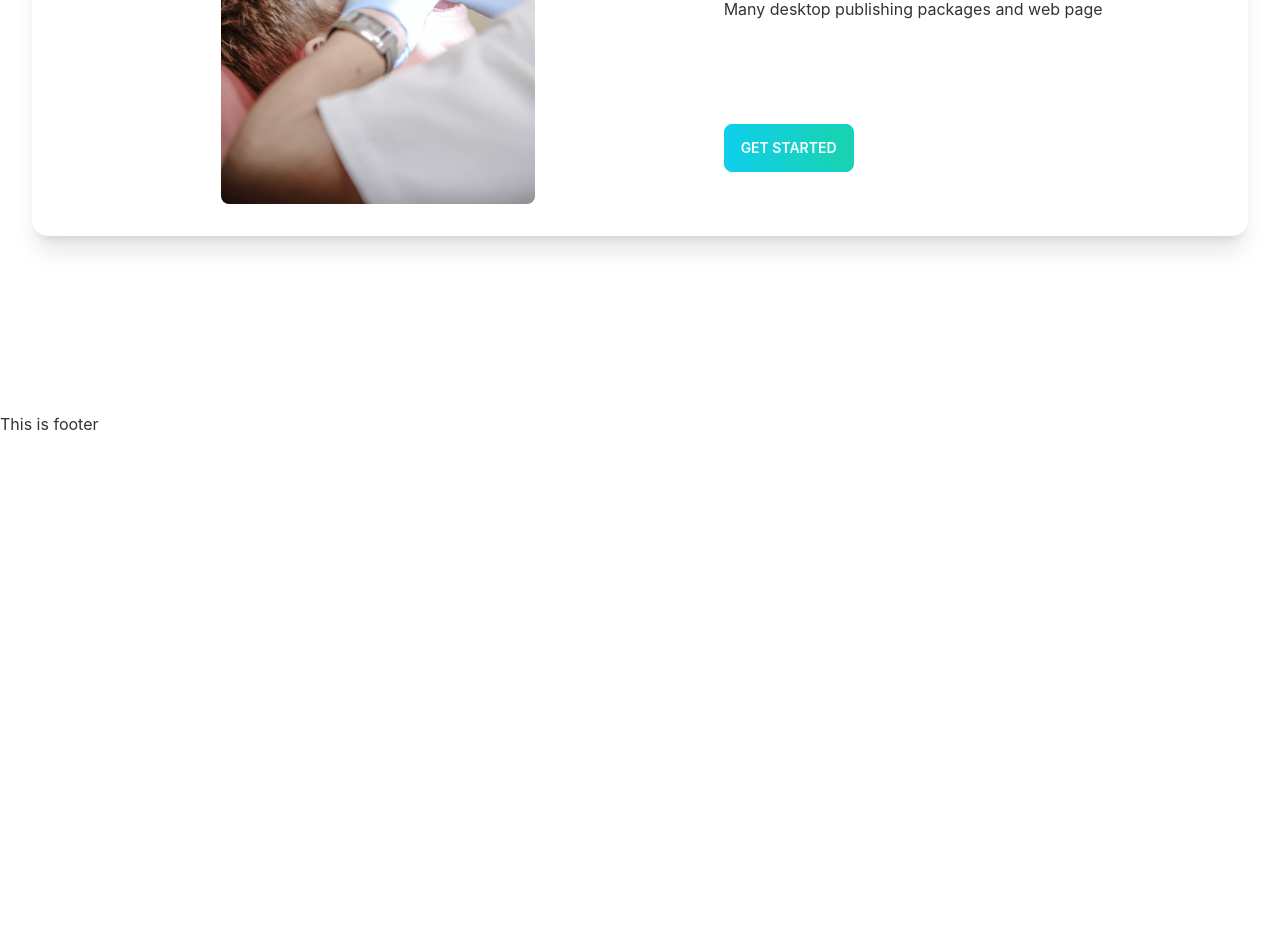
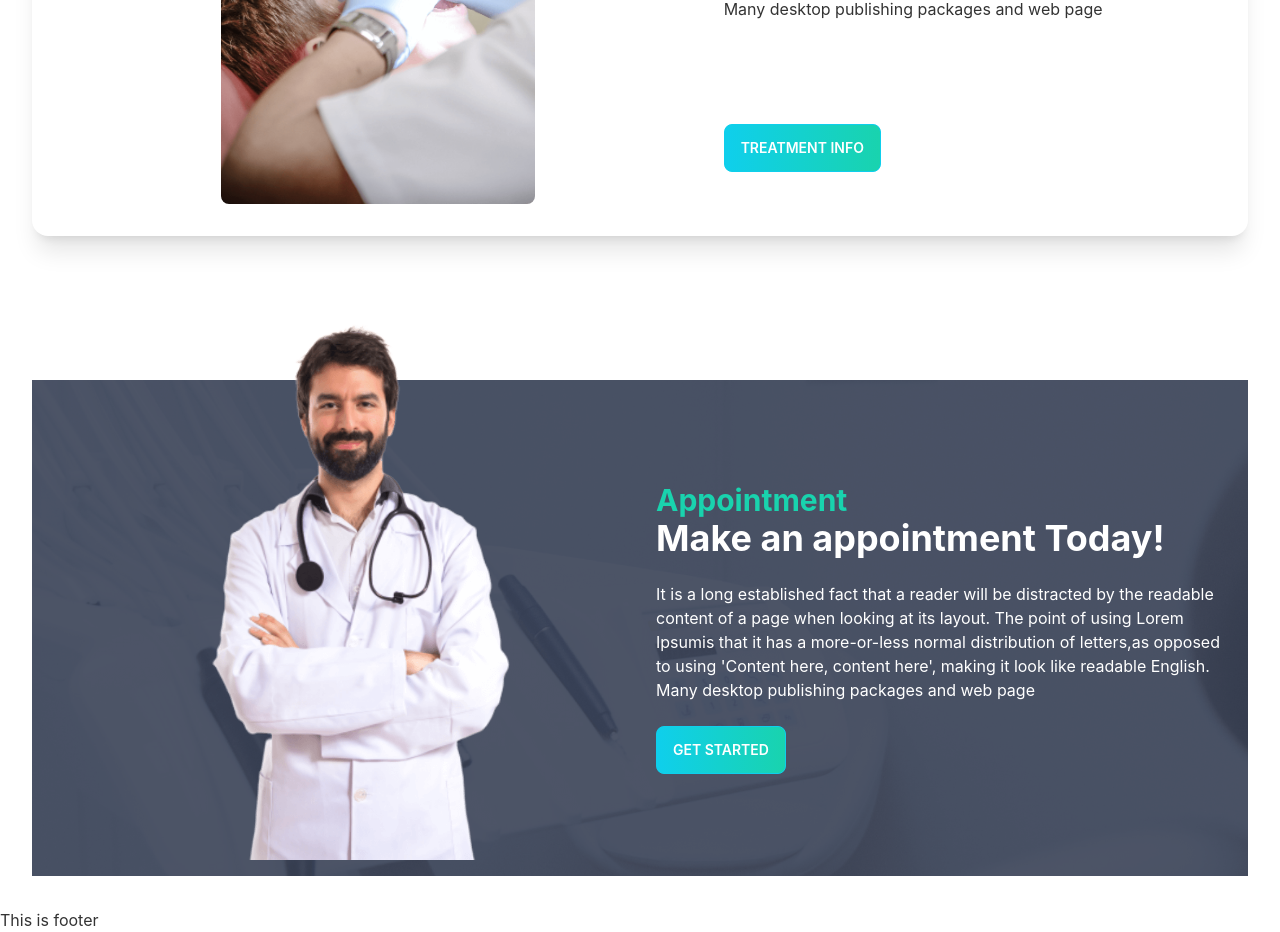
Before and after one commit to Rasel91/doctors-client, a React (Create React App) app: page / in a window 1280 px wide. Shown: the part 1700-2632 px from the top of the page. Before the commit the page ends 2136 px from the top, so only its background shows below. Built offline with nearby package versions, Linux system fonts and the light colour scheme.

Commit message:
drynamic button added

```diff
--- a/src/Common/Button.js
+++ /dev/null
@@ -1,6 +0,0 @@
-
-
-const button= <button className="btn btn-primary bg-gradient-to-r from-primary to-secondary text-white">Get Started</button>
-
-
-export default button;
--- /dev/null
+++ b/src/Common/PrivateButton.js
@@ -0,0 +1,16 @@
+
+import React from 'react';
+
+const PrivateButton = ({children}) => {
+   return (
+      <div>
+
+         <button className="btn btn-primary bg-gradient-to-r from-primary to-secondary text-white">{children}</button>
+
+
+
+      </div>
+   );
+};
+
+export default PrivateButton;
--- a/src/Pages/Home/Home/Banner.js
+++ b/src/Pages/Home/Home/Banner.js
@@ -2,8 +2,9 @@
 import { Link } from 'react-router-dom';
 
 import chair from '../../../assets/images/chair.png'
-import button from '../../../Common/Button';
+import button from '../../../Common/PrivateButton';
 import bg from '../../../assets/images/bg.png'
+import PrivateButton from '../../../Common/PrivateButton';
 
 const Banner = () => {
    return (
@@ -15,7 +16,9 @@
             <div className=''>
                <h1 className="text-4xl font-bold">Your New Smile Starts Here</h1>
                <p className="py-6">Lorem Ipsum is simply dummy text of the printing and typesetting industry. Lorem Ipsum has been the industry's standard dummy text ever since the</p>
-              <Link to='/about'> {button}</Link>
+
+
+              <Link to='/about'> <PrivateButton>Get Started</PrivateButton></Link>
             </div>
          </div>
       </div>
--- a/src/Pages/Home/Home/Home.js
+++ b/src/Pages/Home/Home/Home.js
@@ -1,6 +1,7 @@
 import React from 'react';
 import Banner from './Banner';
 import Infocards from './InfoCard/Infocards';
+import MakeApponment from './MakeApponment';
 import ServiceCards from './Services/ServiceCards';
 import Treatment from './Tetment/Treatment';
 
@@ -11,6 +12,7 @@
                   <Infocards></Infocards>
                   <ServiceCards></ServiceCards>
                   <Treatment></Treatment>
+                  <MakeApponment></MakeApponment>
             </div>
       );
 };
--- /dev/null
+++ b/src/Pages/Home/Home/MakeApponment.js
@@ -0,0 +1,33 @@
+import React from 'react';
+import doctor from '../../../assets/images/doctor.png'
+import appointment from '../../../assets/images/appointment.png'
+import button from '../../../Common/PrivateButton';
+import PrivateButton from '../../../Common/PrivateButton';
+
+const MakeApponment = () => {
+   return (
+      <section className=''
+
+         style={{
+            background: `url(${appointment})`
+         }}
+
+      >
+
+         <div className="hero  ">
+            <div className="hero-content flex-col lg:flex-row">
+               <img alt='' src={doctor} className="-mt-32 hidden md:block lg:w-1/2 " />
+               <div>
+                  <h1 className="text-3xl text-secondary font-bold">Appointment</h1>
+                  <h1 className="text-4xl text-white font-bold">Make an appointment Today!</h1>
+                  <p className="py-6 text-white">It is a long established fact that a reader will be distracted by the readable content of a page when looking at its layout. The point of using Lorem Ipsumis that it has a more-or-less normal distribution of letters,as opposed to using 'Content here, content here', making it look like readable English. Many desktop publishing packages and web page</p>
+                  <PrivateButton>Get Started</PrivateButton>
+               </div>
+            </div>
+         </div>
+
+      </section>
+   );
+};
+
+export default MakeApponment;
--- a/src/Pages/Home/Home/Tetment/Treatment.js
+++ b/src/Pages/Home/Home/Tetment/Treatment.js
@@ -1,6 +1,7 @@
 import React from 'react';
 import treatment from '../../../../assets/images/treatment.png'
-import button from '../../../../Common/Button';
+import PrivateButton from '../../../../Common/PrivateButton';
+
 
 const Treatment = () => {
 
@@ -13,7 +14,7 @@
             <h2 className="card-title">Exceptional Dental Care, on Your Terms</h2>
             <p>It is a long established fact that a reader will be distracted by the readable content of a page when looking at its layout. The point of using Lorem Ipsumis that it has a more-or-less normal distribution of letters,as opposed to using 'Content here, content here', making it look like readable English. Many desktop publishing packages and web page</p>
             <div className="card-actions justify-start">
-               {button}
+               <PrivateButton>Treatment Info </PrivateButton>
             </div>
          </div>
       </div>
```
